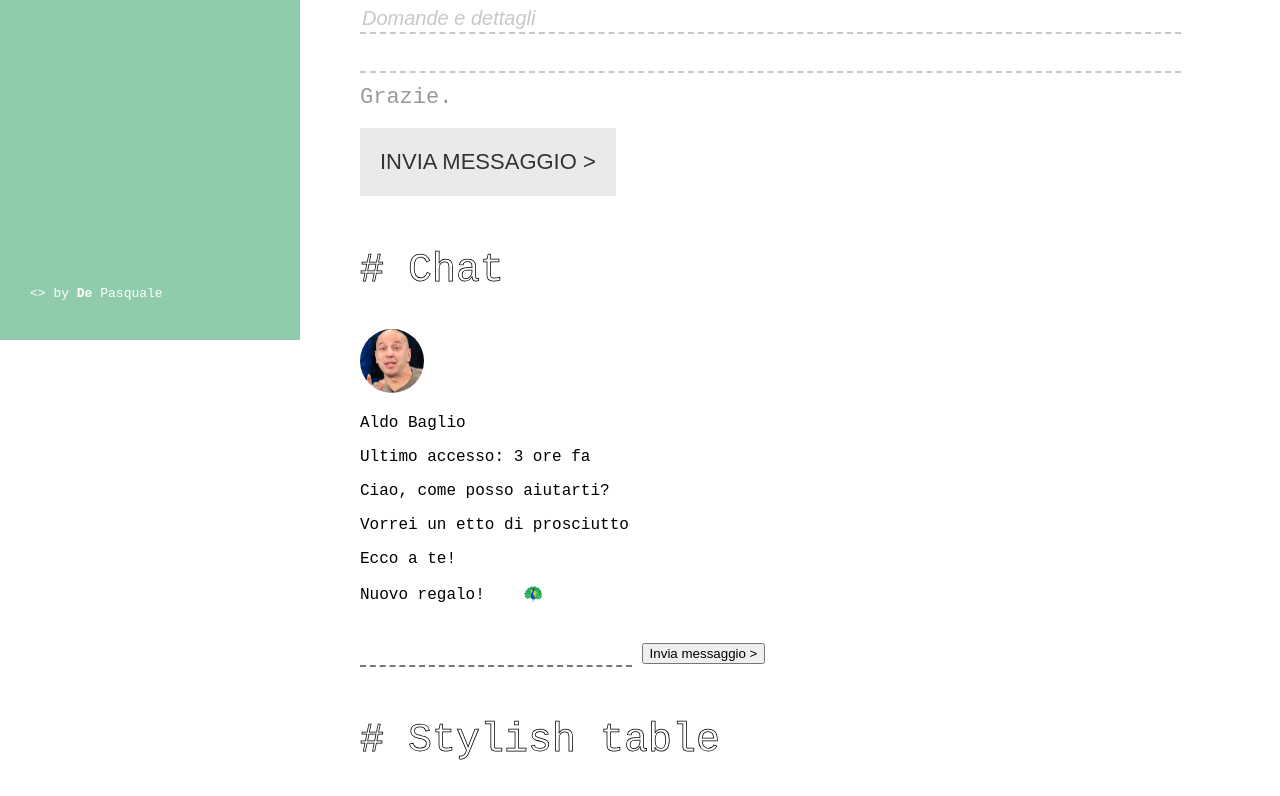
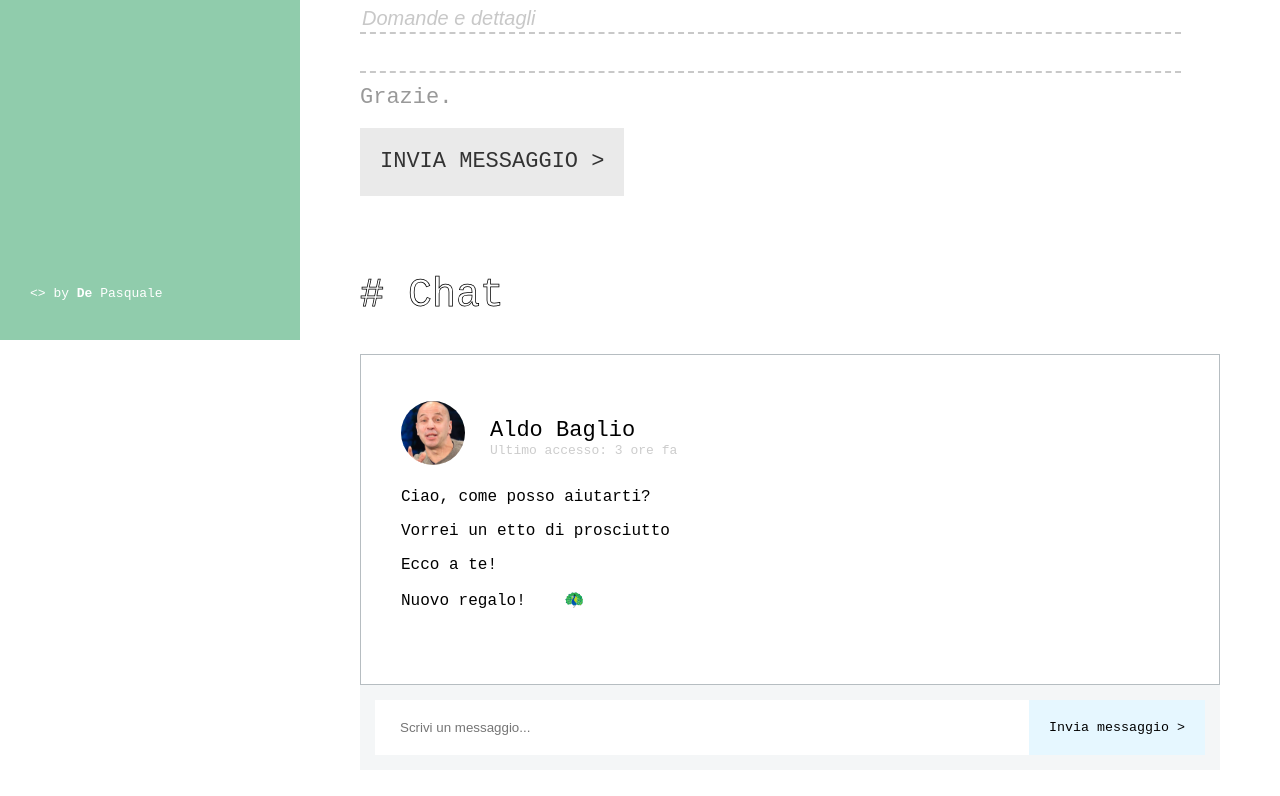
Before and after one commit to AcidSeth/armonia-design, a plain HTML site: page index.html in a window 1280 px wide. Shown: the part 460-1256 px from the top of the page. Drawn offline with Linux system fonts and the light colour scheme; a web font is replaced by a local one.

Commit message:
feat: complete half of chat section styling

```diff
--- a/index.html
+++ b/index.html
@@ -105,11 +105,14 @@
       </section>
       <section>
         <h1 id="chat"># Chat</h1>
-      <div class="chat">
+        <div id="chatUI">
+          <div id="chatFeed">
             <div id="chatUser">
               <img id="chatUserImg" src="img/aldo.png" />
+                <div id="chatUserDetails">
                   <p id="chatUserName">Aldo Baglio</p>
                   <p id="lastSeen">Ultimo accesso: 3 ore fa</p>
+                </div>
             </div>
             <div id="chatMessages">
               <p>Ciao, come posso aiutarti?</p>
@@ -120,8 +123,9 @@
                 <a href="#">ACCETTA DONO</a>
               </div>
             </div>
+          </div>
         <div id="sendMessageForm">
-          <input type="text" id="messageInput" name="messageInput" />
+          <input type="text" id="messageInput" name="messageInput" placeholder="Scrivi un messaggio..."/>
           <button id="sendMessageButton">Invia messaggio ></button>
         </div>
       </section>
@@ -189,7 +193,7 @@
             <td>
               <div class="user tableElement">
                 <img class="tableImg" src="img/aldo.png" />
-                <p class="tableUserName">Aldo Baglio</p>
+                <p id="tableUserName">Aldo Baglio</p>
               </div>
             </td>
             <td>32</td>
--- a/style.css
+++ b/style.css
@@ -5,10 +5,14 @@ body {
   font-family: "Source Code Pro", monospace;
 }
 
+button {
+  font-family: "Source Code Pro", monospace;
+}
+
 #sidebar {
   max-width: 300px;
   height: 100vh;
-    background: #90CCAC;
+  background: #90ccac;
   display: flex;
   justify-content: space-between;
   flex: 0.5;
@@ -45,7 +49,8 @@ ul {
   gap: 20px;
 }
 
-a:link, a:visited {
+a:link,
+a:visited {
   color: white;
 }
 
@@ -58,6 +63,7 @@ a:link, a:visited {
   flex: 1 1 0;
   flex-flow: column wrap;
   align-items: center;
+  gap: 25px;
 }
 
 section {
@@ -84,10 +90,12 @@ section > h1 {
   -webkit-text-stroke: 0.75px black;
 }
 
-input, textarea {
+p input,
+textarea {
   font-size: 20px;
+  line-height: 25px;
   font-style: italic;
-    line-height: 25px;
+  font-weight: 100;
   resize: none;
   border-style: none none dashed none;
   border-bottom: 1px solid dashed;
@@ -97,12 +105,13 @@ p > input {
   width: 25%;
 }
 
-#intro, #details {
-    width: 95%
+#intro,
+#details {
+  width: 95%;
 }
 
 button.pageButton {
-    background: #EAEAEA 0% 0% no-repeat padding-box;
+  background: #eaeaea;
   color: #333333;
   font-size: 22px;
   line-height: 28px;
@@ -119,7 +128,6 @@ span {
   vertical-align: baseline;
 }
 
-
 label.invalid {
   color: red;
   font-size: 10px;
@@ -133,6 +141,54 @@ input.invalid {
   display: block;
 }
 
+#chatUI {
+  display: flex;
+  flex-direction: column;
+}
+
+#chatUser {
+  display: flex;
+  justify-content: flex-start;
+  align-items: center;
+  gap: 25px;
+}
+
+p#chatUserName {
+  font-size: 22px;
+  line-height: 28px;
+}
+
+p#lastSeen {
+  margin-top: -25px;
+  font-size: 13px;
+  line-height: 17px;
+  color: #cccccc;
+}
+
+#chatFeed {
+  border: 1px solid #b6bdc1;
+  padding: 40px;
+}
+
+#sendMessageForm {
+  border: 15px solid #f4f6f7;
+  display: flex;
+  justify-content: space-between;
+  flex: 2;
+}
+
+#messageInput {
+  border-style: none;
+  padding: 0px 25px;
+  flex: 1;
+}
+
+#sendMessageButton {
+  border-style: none;
+  background: #e6f7ff;
+  padding: 20px;
+}
+
 table {
   border: 1px solid;
 }
```
Lines whose indentation alone changed are shown as unchanged.
